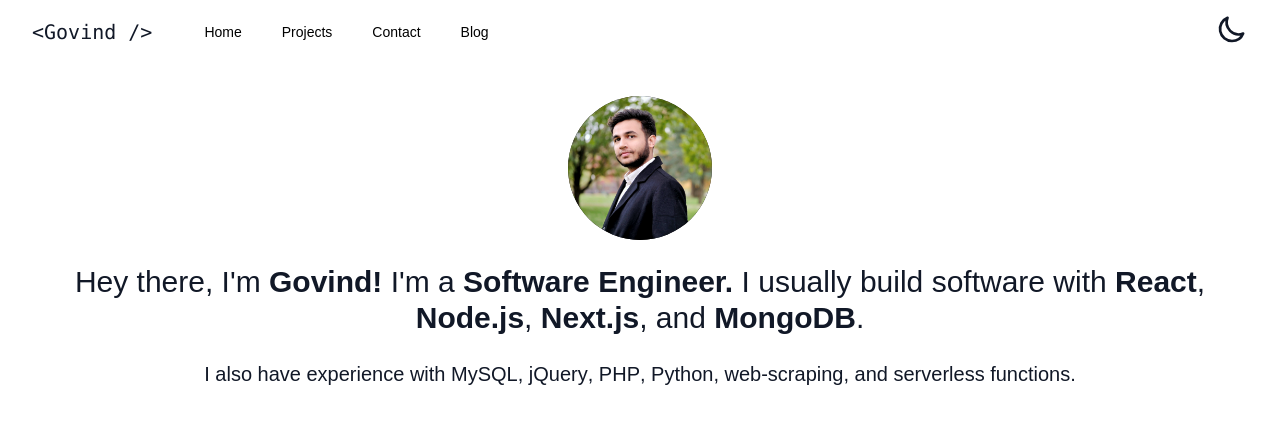
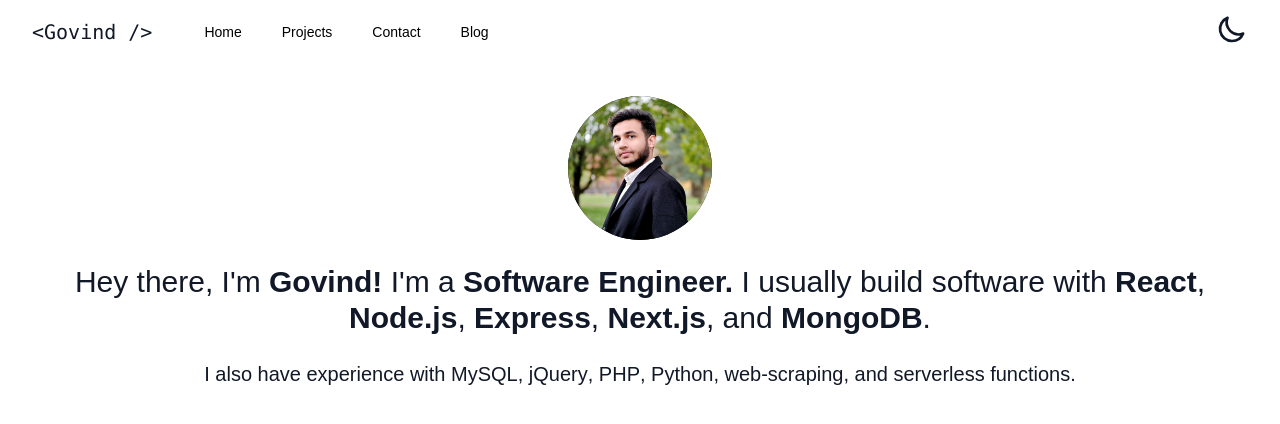
Before and after one commit to govindsartaj/personal-website, a Next.js app: page / in a window 1280 px wide. Shown: the top 424 px of the page. Built offline with nearby package versions, Linux system fonts and the light colour scheme.

Commit message:
add framework name to index

```diff
--- a/pages/index.js
+++ b/pages/index.js
@@ -37,6 +37,14 @@ export default function Home({ darkMode }) {
           >
             {" "}
             Node.js
+          </a>
+          ,
+          <a
+            href="https://expressjs.com/"
+            className="my-6 text-3xl font-bold text-center dark:text-white"
+          >
+            {" "}
+            Express
           </a>
           ,
           <a
```
